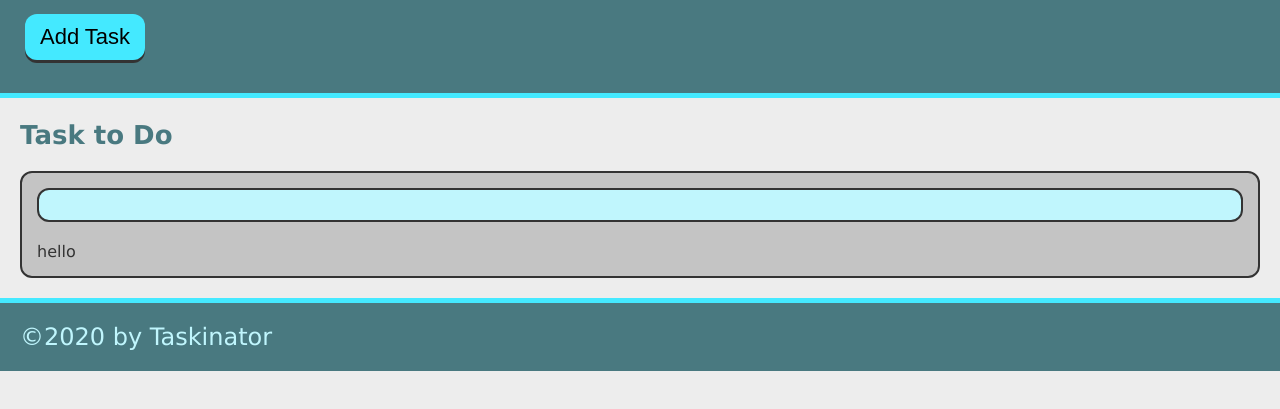
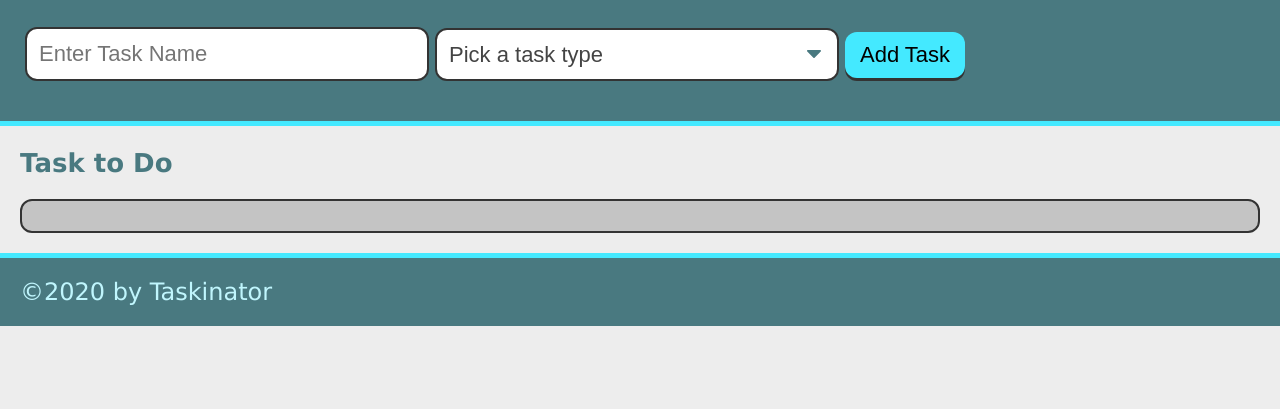
Before and after one commit to kamm8899/Taskinator, a plain HTML site: page index.html in a window 1280 px wide. Shown: the part 115-524 px from the top of the page. Drawn offline with Linux system fonts and the light colour scheme.

Commit message:
add form submit functionality to html

```diff
--- a/index.html
+++ b/index.html
@@ -11,16 +11,27 @@
     <header>
         <h1 class="page-title">Taskinator</h1>
         <p>Click the button below to add a new task!</p>
-        <button class="btn" id="save-task"> Add Task</button>
+        <form id="task-form">
+            <div class="form-group">
+                <input type="text" name="task-name" placeholder="Enter Task Name" />
+                </div>
+                <div class="form-group">
+                <select name="task-type" class="select-dropdown">
+                    <option value="disabled selected">Pick a task type</option>
+                    <option value="Print">Print</option>
+                    <option value="Web">Web</option>
+                    <option value="Mobile">Mobile</option>
+                </select>
+            </div>
+            <div class="form-group">
+                <button class="btn" id="save-task" type="submit"> Add Task</button>
+            </div>
+        </form>
     </header>
     <main>
         <section class= "task-list-wrapper">
             <h2 class="list-title">Task to Do</h2>
-            <ul class="task-list" id="tasks-to-do">
-                <li class=" task-item">
-                </li>
-                <li>hello</li>
-            </ul>
+            <ul class="task-list" id="tasks-to-do"></ul>
 
         </section>
     </main>
```
